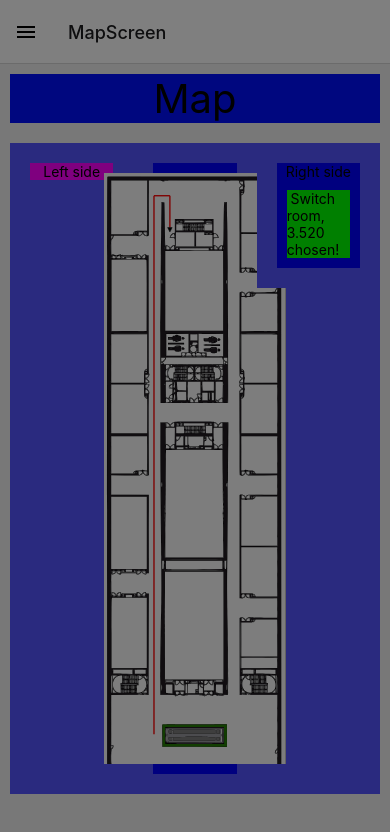
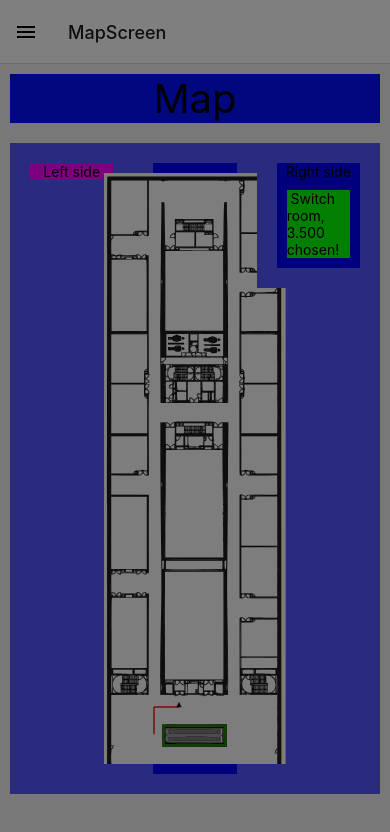
Before and after one commit to steinmetzer-roy/RooMapp, a React Native app in the folder RooMapp/: screen /MapScreen in a window 390 px wide. Shown: the top 832 px of the page. Built offline with nearby package versions, Linux system fonts and the light colour scheme.

Commit message:
Added some rooms and updated comments.

```diff
--- a/RooMapp/src/Screens/MapScreen.js
+++ b/RooMapp/src/Screens/MapScreen.js
@@ -7,6 +7,8 @@
 
     //rooms to be used as input(for testing purposes)
     const testRooms = [
+        "3.500",
+        "3.190",
         "3.520",
         "3.010",
         "3.530",
@@ -30,25 +32,41 @@
 
     //names of the rooms with associated coordinates on the svg
     const roomCoords = [
-        {room: "3.200", x: 285, y: 475, dir: "right"},
-        {room: "3.350", x: 110, y: 1778, dir: "left"},
         {room: "room2", x: 110, y: 1482, dir: "left"},
         {room: "room3", x: 110, y: 450, dir: "left"},
         {room: "room4", x: 85, y: 685, dir: "top"},
+        {room: "room7", x: 312, y: 1285, dir: "bottom"},
+        {room: "room10", x: 85, y: 905, dir: "bottom"},
+
+
+        {room: "3.010", x: 85, y: 905, dir: "bottom"},
+
+        {room: "3.040", x: 85, y: 900, dir: "top"},
+
+        {room: "3.070", x: 110, y: 475, dir: "left"},
+
+        {room: "3.110", x: 85, y: 160, dir: "bottom"},
+
+        {room: "3.190", x: 285, y: 450, dir: "right"},
+        {room: "3.200", x: 285, y: 475, dir: "right"},
+
+        {room: "3.220", x: 312, y: 685, dir: "bottom"},
+        {room: "3.230", x: 312, y: 950, dir: "top"},
+
         {room: "3.330", x: 85, y: 1285, dir: "bottom"},
+
+        {room: "3.350", x: 110, y: 1778, dir: "left"},
+
         {room: "3.370", x: 285, y: 1778, dir: "right"},
-        {room: "room7", x: 312, y: 1285, dir: "bottom"},
-        {room: "3.070", x: 110, y: 475, dir: "left"},
-        {room: "3.040", x: 85, y: 900, dir: "top"},
-        {room: "3.010", x: 85, y: 905, dir: "bottom"},
-        {room: "room10", x: 85, y: 905, dir: "bottom"},
-        {room: "3.220", x: 312, y: 685, dir: "bottom"},
-        {room: "3.110", x: 85, y: 160, dir: "bottom"},
         {room: "3.380", x: 285, y: 1400, dir: "right"},
-        {room: "3.230", x: 312, y: 950, dir: "top"},
+
+        {room: "3.500", x: 165, y: 1175, dir: "top"},
+
+        {room: "3.520", x: 145, y: 120, dir: "bottom"},
+        {room: "3.530", x: 145, y: 1290, dir: "bottom"},
         {room: "3.540", x: 145, y: 1700, dir: "top"},
-        {room: "3.530", x: 145, y: 1290, dir: "bottom"},
-        {room: "3.520", x: 145, y: 120, dir: "bottom"},
+
+
     ];
 
     const [selectedRoom, setSelectedRoom] = useState(testRooms[0]);
@@ -67,14 +85,13 @@
 
     //get x and y position of selectedRoom
     const test = roomCoords.find(elements => elements.room === selectedRoom);
-    console.log(test);
 
     let x = test.x;
     let y = test.y;
     let viewBox;
 
-    //change viewbox to only display top or bottom part of the map
-    if (y < 1100) {
+    //change viewBox to only display top or bottom part of the map
+    if (y < 1200) {
         viewBox = "0 0 400 1300";
     } else {
         viewBox = "0 1200 400 600";
@@ -85,7 +102,7 @@
         setSelectedRoom(testRooms[(index + 1) % roomCoords.length]);
     }
 
-    //original viewBox="0 0 400 1619.459"
+
     return (
         <View style={{flexDirection: "column"}}>
             <View height={10} style={styles.head}>
--- a/RooMapp/src/components/MapArrow.js
+++ b/RooMapp/src/components/MapArrow.js
@@ -9,18 +9,19 @@
     let x = props.room.x;
     let y = props.room.y;
 
-    //entrance
+    //entrance/escalator
     const startY = 1235;
     const startX = 110;
 
-    //
+    //x coordinates of rooms on left and right corridors
     const leftCorridorX = 110;
     const rightCorridorX = 285;
 
-    //x coords of rooms that are not directly on the left corridor but on another small hallway next to it
+    //x coordinates of rooms that are not directly on a corridor but on another small hallway next to it
     const leftNotchX = 85;
     const rightNotchX = 312;
 
+    //x coordinates for the big rooms in the middle
     const middleRoomX = 145;
 
     let jsx;
@@ -54,6 +55,7 @@
         </G>;
 
     } else if (x === rightCorridorX) {
+        //rooms that are in the right corridor
         jsx =
             <G>
                 <Line x1={rightCorridorX} y1={startY} x2={rightCorridorX} y2={y} style={styles.line}/>
@@ -61,6 +63,7 @@
             </G>
 
     } else if (x === rightNotchX) {
+        //rooms that are in small hallways next to the right corridor
         jsx = <G>
             <Line x1={rightCorridorX} y1={startY} x2={rightCorridorX} y2={y} style={styles.line}/>
             <Line x1={rightCorridorX} y1={y} x2={x} y2={y} style={styles.line}/>
@@ -75,6 +78,7 @@
             {triangle}
         </G>
     } else if (x === middleRoomX && y === 120) {
+        //top room in the middle
         jsx = <G>
             <Line x1={leftCorridorX} y1={startY} x2={leftCorridorX} y2={50} style={styles.line}/>
             <Line x1={leftCorridorX} y1={50} x2={middleRoomX} y2={50} style={styles.line}/>
@@ -82,6 +86,14 @@
             {triangle}
         </G>
     } else if (x === middleRoomX) {
+        //other rooms in the middle
+        jsx = <G>
+            <Line x1={leftCorridorX} y1={startY} x2={leftCorridorX} y2={y} style={styles.line}/>
+            <Line x1={leftCorridorX} y1={y} x2={x} y2={y} style={styles.line}/>
+            {triangle}
+        </G>
+    } else if (x === 165) {
+        //big room just top of the escalator
         jsx = <G>
             <Line x1={leftCorridorX} y1={startY} x2={leftCorridorX} y2={y} style={styles.line}/>
             <Line x1={leftCorridorX} y1={y} x2={x} y2={y} style={styles.line}/>
```
Also changed, not shown: RooMapp/src/components/MapSvg.js.
